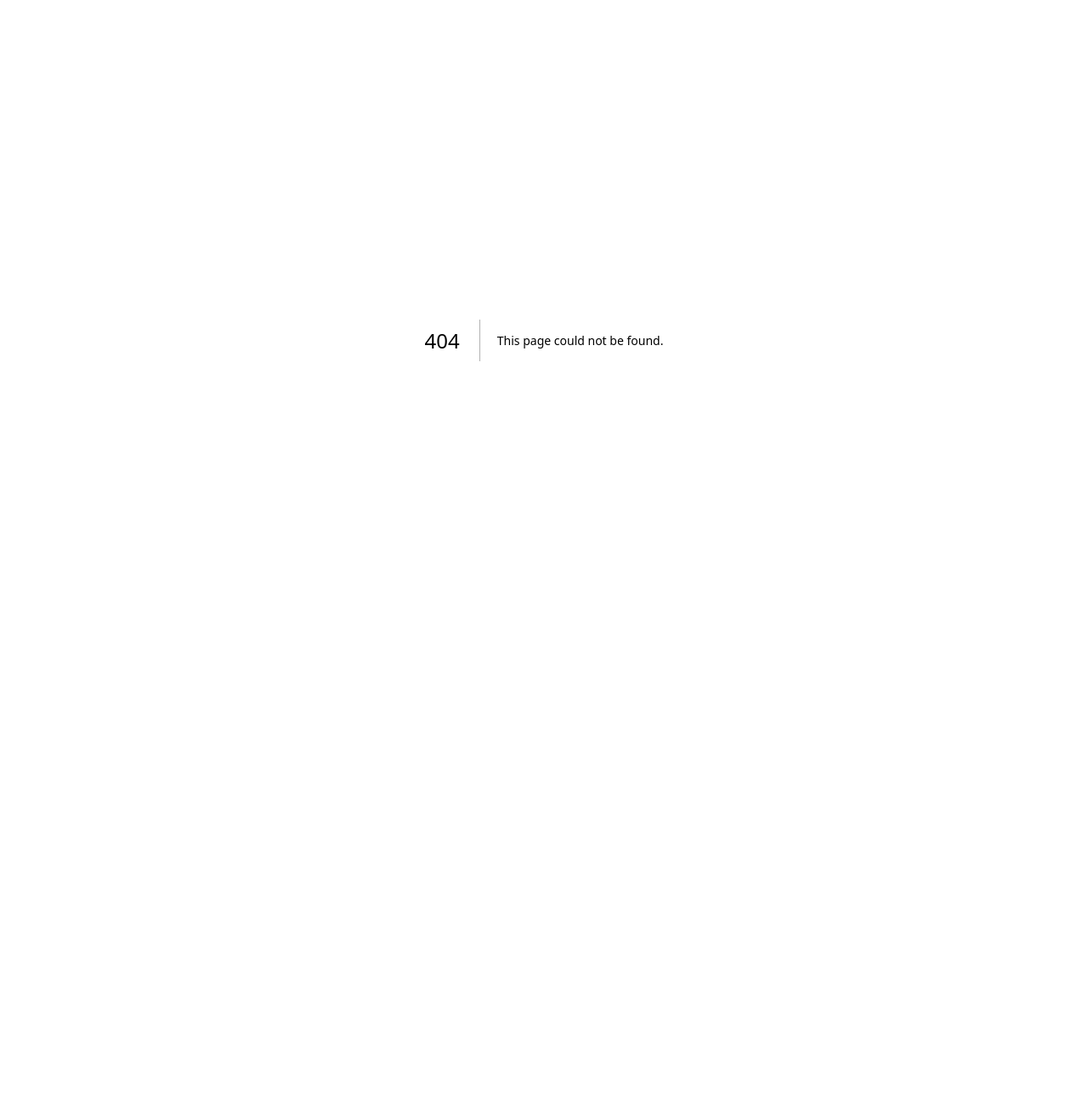
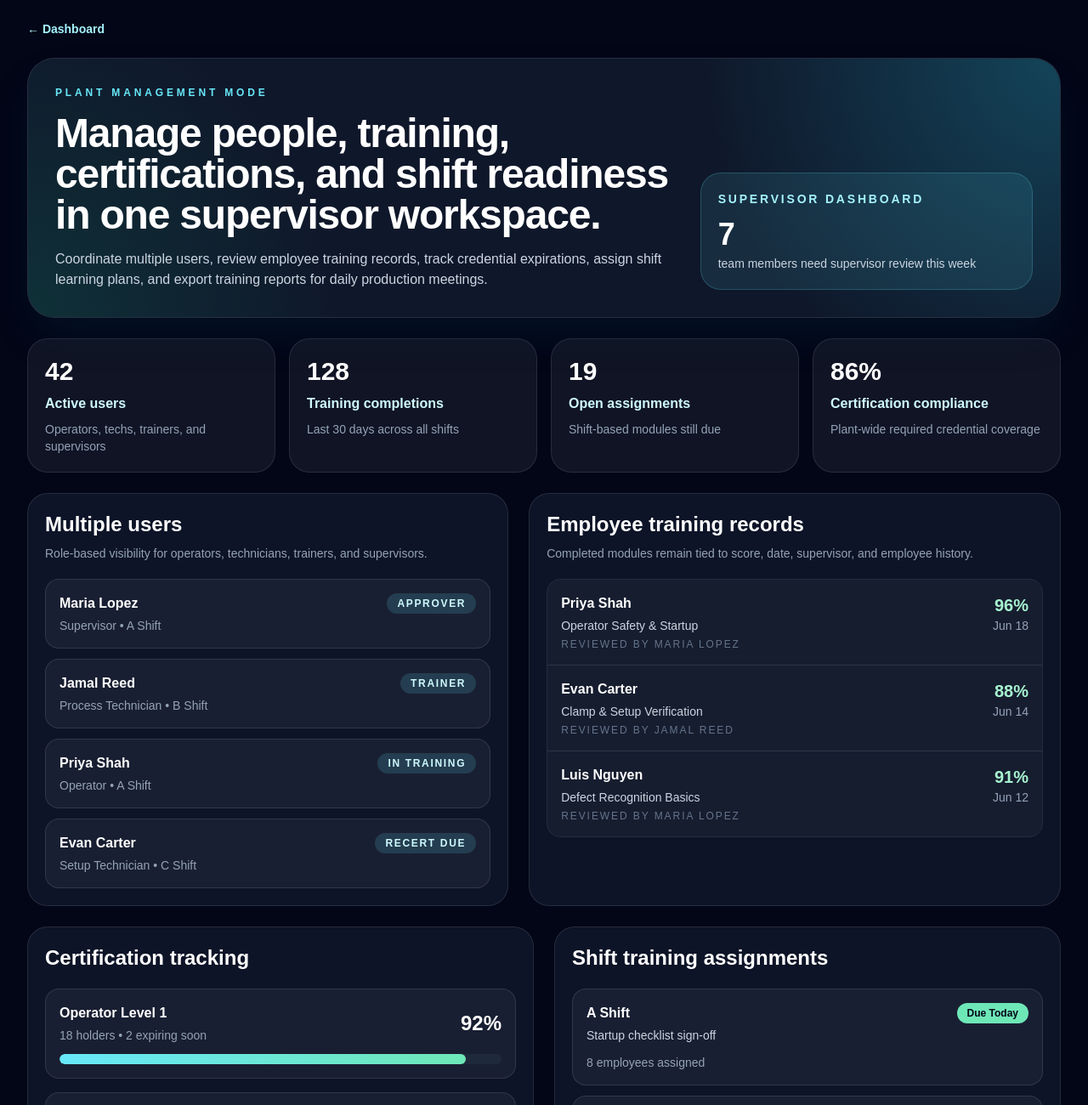
Before and after one commit to scottgraham2882-collab/molding-mentor-ai, a Next.js app: page /plant-management in a window 1280 px wide. Before the commit this address had no page. Shown: the top 1300 px of the page at 85% size. Before the commit the page ends 800 px from the top, so only its background shows below. Built offline with nearby package versions, Linux system fonts and the light colour scheme.

Commit message:
Add plant management mode

```diff
--- a/app/page.tsx
+++ b/app/page.tsx
@@ -38,6 +38,13 @@ const dashboardCards: DashboardCard[] = [
     accent: "from-emerald-300 to-teal-400",
   },
 
+  {
+    title: "Plant Management Mode",
+    description:
+      "Manage multiple users, employee training records, certification tracking, shift assignments, reports, and supervisor reviews.",
+    href: "/plant-management",
+    accent: "from-cyan-300 to-emerald-400",
+  },
   {
     title: "Certification Center",
     description:
--- /dev/null
+++ b/app/plant-management/page.tsx
@@ -0,0 +1,161 @@
+import Link from "next/link";
+
+const users = [
+  { name: "Maria Lopez", role: "Supervisor", shift: "A Shift", status: "Approver" },
+  { name: "Jamal Reed", role: "Process Technician", shift: "B Shift", status: "Trainer" },
+  { name: "Priya Shah", role: "Operator", shift: "A Shift", status: "In training" },
+  { name: "Evan Carter", role: "Setup Technician", shift: "C Shift", status: "Recert due" },
+];
+
+const trainingRecords = [
+  { employee: "Priya Shah", module: "Operator Safety & Startup", score: "96%", completed: "Jun 18", supervisor: "Maria Lopez" },
+  { employee: "Evan Carter", module: "Clamp & Setup Verification", score: "88%", completed: "Jun 14", supervisor: "Jamal Reed" },
+  { employee: "Luis Nguyen", module: "Defect Recognition Basics", score: "91%", completed: "Jun 12", supervisor: "Maria Lopez" },
+];
+
+const certifications = [
+  { title: "Operator Level 1", holders: 18, expiring: 2, compliance: 92 },
+  { title: "Setup Technician Level 1", holders: 7, expiring: 1, compliance: 78 },
+  { title: "Defect Recognition Specialist", holders: 11, expiring: 3, compliance: 84 },
+];
+
+const shiftAssignments = [
+  { shift: "A Shift", focus: "Startup checklist sign-off", assigned: 8, due: "Today" },
+  { shift: "B Shift", focus: "Short-shot troubleshooting", assigned: 6, due: "Jun 24" },
+  { shift: "C Shift", focus: "Material drying verification", assigned: 5, due: "Jun 26" },
+];
+
+const reportMetrics = [
+  { label: "Active users", value: "42", note: "Operators, techs, trainers, and supervisors" },
+  { label: "Training completions", value: "128", note: "Last 30 days across all shifts" },
+  { label: "Open assignments", value: "19", note: "Shift-based modules still due" },
+  { label: "Certification compliance", value: "86%", note: "Plant-wide required credential coverage" },
+];
+
+function ComplianceBar({ value }: { value: number }) {
+  return (
+    <div className="mt-3 h-3 overflow-hidden rounded-full bg-slate-800" aria-label={`${value}% compliant`}>
+      <div className="h-full rounded-full bg-gradient-to-r from-cyan-300 to-emerald-300" style={{ width: `${value}%` }} />
+    </div>
+  );
+}
+
+export default function PlantManagementPage() {
+  return (
+    <main className="min-h-screen bg-slate-950 px-4 py-6 text-slate-100 sm:px-6 lg:px-8">
+      <section className="mx-auto flex w-full max-w-7xl flex-col gap-6">
+        <Link href="/" className="w-fit text-sm font-bold text-cyan-200 hover:text-cyan-100">
+          ← Dashboard
+        </Link>
+
+        <header className="relative overflow-hidden rounded-[2rem] border border-white/10 bg-slate-900 p-6 shadow-2xl shadow-cyan-950/30 sm:p-8">
+          <div className="absolute inset-0 bg-[radial-gradient(circle_at_top_right,rgba(34,211,238,0.24),transparent_34%),radial-gradient(circle_at_bottom_left,rgba(16,185,129,0.16),transparent_30%)]" />
+          <div className="relative grid gap-8 lg:grid-cols-[1.3fr_0.7fr] lg:items-end">
+            <div>
+              <p className="text-xs font-black uppercase tracking-[0.32em] text-cyan-300">Plant Management Mode</p>
+              <h1 className="mt-4 text-4xl font-black tracking-tight text-white sm:text-5xl">
+                Manage people, training, certifications, and shift readiness in one supervisor workspace.
+              </h1>
+              <p className="mt-4 max-w-3xl text-sm leading-6 text-slate-300 sm:text-base">
+                Coordinate multiple users, review employee training records, track credential expirations, assign shift learning plans, and export training reports for daily production meetings.
+              </p>
+            </div>
+            <div className="rounded-[1.5rem] border border-cyan-300/20 bg-cyan-300/10 p-5">
+              <p className="text-sm font-bold uppercase tracking-[0.2em] text-cyan-200">Supervisor dashboard</p>
+              <p className="mt-3 text-4xl font-black text-white">7</p>
+              <p className="mt-1 text-sm text-slate-300">team members need supervisor review this week</p>
+            </div>
+          </div>
+        </header>
+
+        <section className="grid gap-4 sm:grid-cols-2 lg:grid-cols-4" aria-label="Training report metrics">
+          {reportMetrics.map((metric) => (
+            <article key={metric.label} className="rounded-[1.5rem] border border-white/10 bg-white/[0.06] p-5">
+              <p className="text-3xl font-black text-white">{metric.value}</p>
+              <h2 className="mt-2 font-bold text-cyan-100">{metric.label}</h2>
+              <p className="mt-2 text-sm leading-5 text-slate-400">{metric.note}</p>
+            </article>
+          ))}
+        </section>
+
+        <section className="grid gap-6 lg:grid-cols-[0.95fr_1.05fr]">
+          <article className="rounded-[1.5rem] border border-white/10 bg-slate-900/90 p-5">
+            <h2 className="text-2xl font-black text-white">Multiple users</h2>
+            <p className="mt-2 text-sm text-slate-400">Role-based visibility for operators, technicians, trainers, and supervisors.</p>
+            <div className="mt-5 space-y-3">
+              {users.map((user) => (
+                <div key={user.name} className="rounded-2xl border border-white/10 bg-white/[0.05] p-4">
+                  <div className="flex items-start justify-between gap-3">
+                    <div>
+                      <h3 className="font-bold text-white">{user.name}</h3>
+                      <p className="mt-1 text-sm text-slate-400">{user.role} • {user.shift}</p>
+                    </div>
+                    <span className="rounded-full bg-cyan-300/15 px-3 py-1 text-xs font-black uppercase tracking-[0.14em] text-cyan-100">{user.status}</span>
+                  </div>
+                </div>
+              ))}
+            </div>
+          </article>
+
+          <article className="rounded-[1.5rem] border border-white/10 bg-slate-900/90 p-5">
+            <h2 className="text-2xl font-black text-white">Employee training records</h2>
+            <p className="mt-2 text-sm text-slate-400">Completed modules remain tied to score, date, supervisor, and employee history.</p>
+            <div className="mt-5 overflow-hidden rounded-2xl border border-white/10">
+              {trainingRecords.map((record) => (
+                <div key={`${record.employee}-${record.module}`} className="grid gap-2 border-b border-white/10 bg-white/[0.04] p-4 last:border-b-0 sm:grid-cols-[1fr_auto]">
+                  <div>
+                    <h3 className="font-bold text-white">{record.employee}</h3>
+                    <p className="mt-1 text-sm text-slate-300">{record.module}</p>
+                    <p className="mt-1 text-xs uppercase tracking-[0.16em] text-slate-500">Reviewed by {record.supervisor}</p>
+                  </div>
+                  <div className="text-left sm:text-right">
+                    <p className="text-xl font-black text-emerald-200">{record.score}</p>
+                    <p className="text-sm text-slate-400">{record.completed}</p>
+                  </div>
+                </div>
+              ))}
+            </div>
+          </article>
+        </section>
+
+        <section className="grid gap-6 lg:grid-cols-2">
+          <article className="rounded-[1.5rem] border border-white/10 bg-slate-900/90 p-5">
+            <h2 className="text-2xl font-black text-white">Certification tracking</h2>
+            <div className="mt-5 space-y-4">
+              {certifications.map((certification) => (
+                <div key={certification.title} className="rounded-2xl border border-white/10 bg-white/[0.05] p-4">
+                  <div className="flex items-center justify-between gap-4">
+                    <div>
+                      <h3 className="font-bold text-white">{certification.title}</h3>
+                      <p className="mt-1 text-sm text-slate-400">{certification.holders} holders • {certification.expiring} expiring soon</p>
+                    </div>
+                    <p className="text-2xl font-black text-white">{certification.compliance}%</p>
+                  </div>
+                  <ComplianceBar value={certification.compliance} />
+                </div>
+              ))}
+            </div>
+          </article>
+
+          <article className="rounded-[1.5rem] border border-white/10 bg-slate-900/90 p-5">
+            <h2 className="text-2xl font-black text-white">Shift training assignments</h2>
+            <div className="mt-5 grid gap-3">
+              {shiftAssignments.map((assignment) => (
+                <div key={assignment.shift} className="rounded-2xl border border-white/10 bg-white/[0.05] p-4">
+                  <div className="flex items-start justify-between gap-4">
+                    <div>
+                      <h3 className="font-bold text-white">{assignment.shift}</h3>
+                      <p className="mt-1 text-sm text-slate-300">{assignment.focus}</p>
+                    </div>
+                    <span className="rounded-full bg-emerald-300 px-3 py-1 text-xs font-black text-slate-950">Due {assignment.due}</span>
+                  </div>
+                  <p className="mt-3 text-sm text-slate-400">{assignment.assigned} employees assigned</p>
+                </div>
+              ))}
+            </div>
+          </article>
+        </section>
+      </section>
+    </main>
+  );
+}
```
